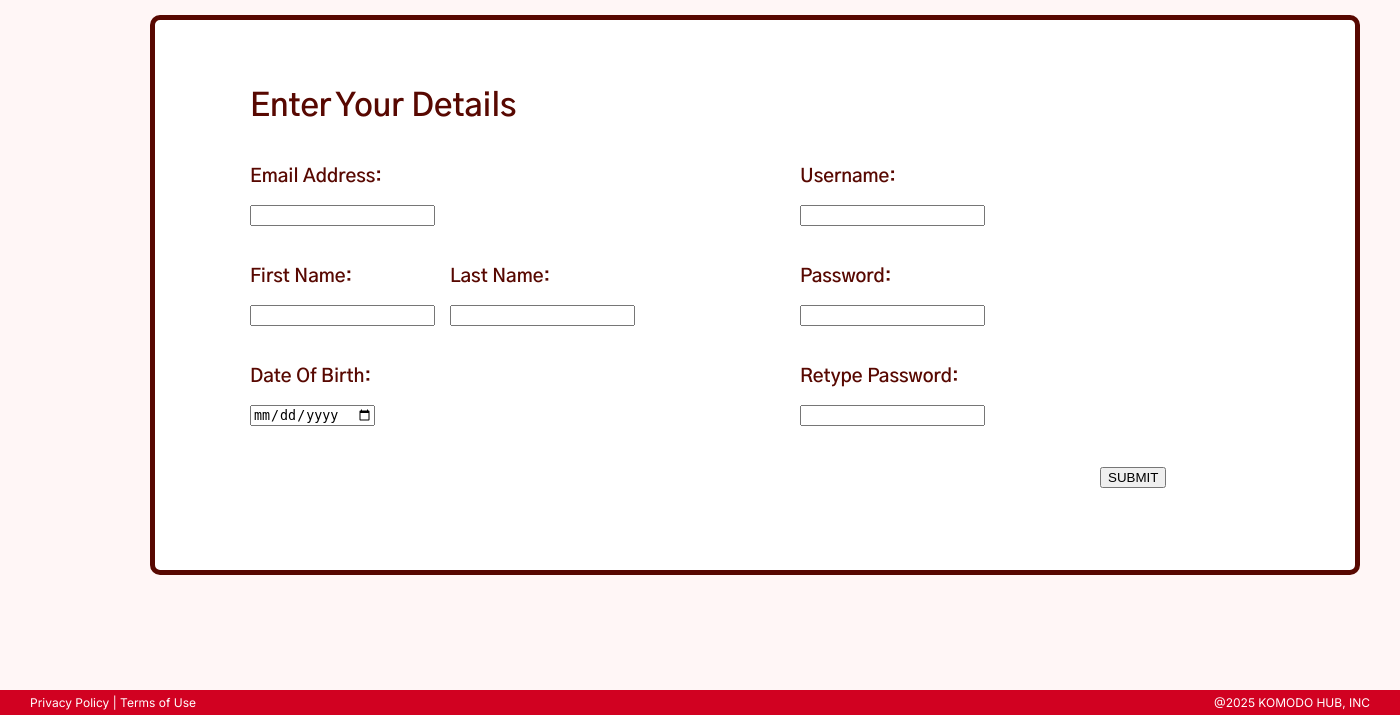
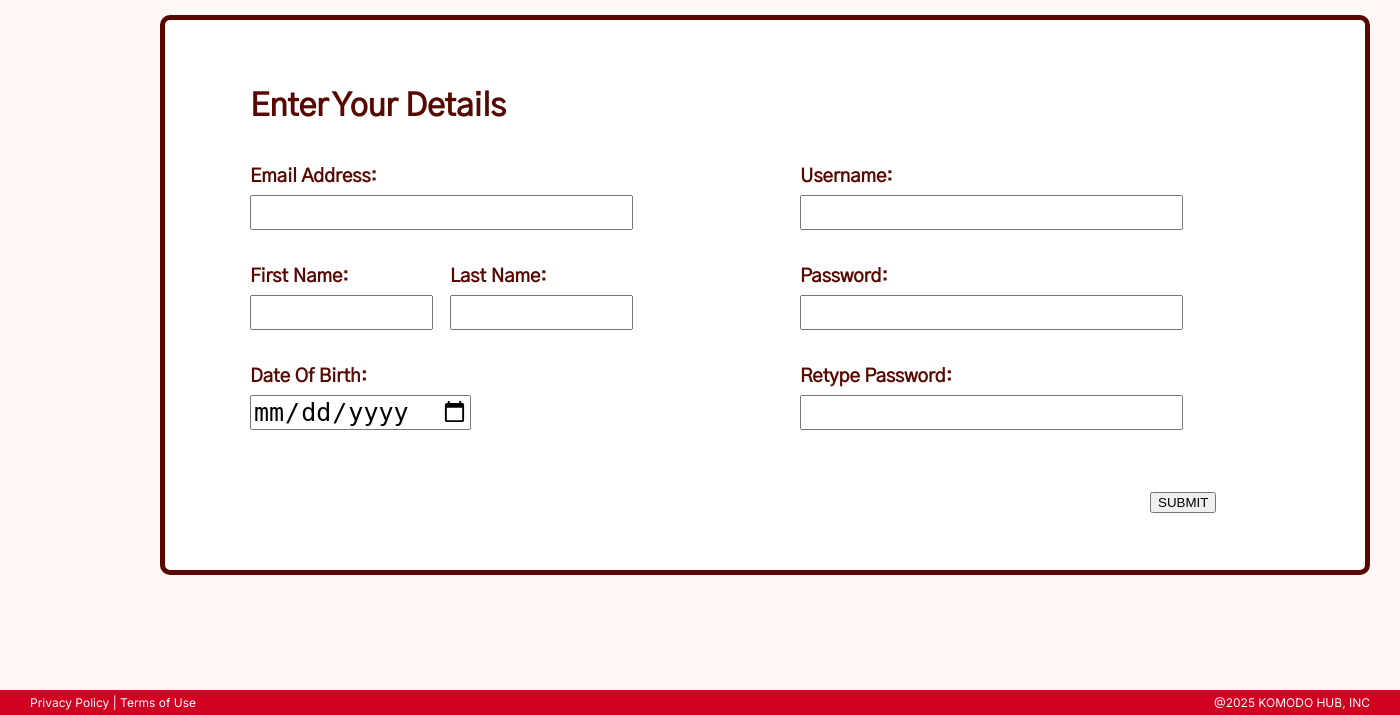
Before and after one commit to Ei-Sandi/Komodo-Hub-5005CMD, a Flask app: page /Individual/ in a window 1400 px wide. Shown: the part 85-800 px from the top of the page. Run offline with Flask 3, Linux system fonts and the light colour scheme; some web fonts are replaced.

Commit message:
Looks better??

```diff
--- a/KOMODO HUB/static/Registration.css
+++ b/KOMODO HUB/static/Registration.css
@@ -5,23 +5,18 @@
     width: 1200px;
     background-color: white;
 
-    position: fixed;
+    position: absolute;
     top: 100px;
-    left: 150px;
+    left: 160px;
 }
-.gothic-a1-semibold {
+
+/* Registration Page */
+.TEXT{
     color: rgb(88, 8, 1);
-    font-family: "Gothic A1", serif;
-    font-weight: 600;
-    font-style: normal;
 }
-.inter {
+.TX{
     color: white;
-    font-family: "Inter", serif;
-    font-optical-sizing: auto;
-    font-weight: 400;
-    font-style: normal;
-  }
+}
 #RegBox1 {
     height: 50px;
     width: auto;
@@ -49,29 +44,32 @@
     top: 400px;
     left: 250px;
 }
-#Organisation {
+#OrgBox{
     border: 50px solid rgb(166, 10, 10);
     border-radius: 10px;
     height: 50px;
-    width: auto;
+    width: 200px;
     background-color: rgb(166, 10, 10);
 
     position: absolute;
     top: 450px;
     left: 400px;
+    text-align: center;
 }
-#Individual {
+#IndBox{
     border: 50px solid rgb(166, 10, 10);
     border-radius: 10px;
     height: 50px;
-    width: auto;
+    width: 200px;
     background-color: rgb(166, 10, 10);
     position: absolute;
     top: 450px;
-    left: 850px;
+    left: 800px;
+    text-align: center;
 }
 
-#IndBox1{
+/* Individual Page */
+#TitleText{
     background-color: white;
     height: auto;
     width: auto;
@@ -82,10 +80,10 @@
 }
 #Submit{
     position: absolute;
-    top: 525px;
-    left: 1100px;
+    top: 550px;
+    left: 1150px;
 }
-#EA{
+#EmailText{
     height: auto;
     width: auto;
 
@@ -94,11 +92,13 @@
     left: 250px;
 }
 #Email{
+    width: 375px;
+    font-size: 25px;
     position: absolute;
-    top: 290px;
+    top: 280px;
     left: 250px;
 }
-#FN{
+#FirstText{
     height: auto;
     width: auto;
 
@@ -107,11 +107,13 @@
     left: 250px;
 }
 #First{
+    width: 175px;
+    font-size: 25px;
     position: absolute;
-    top: 390px;
+    top: 380px;
     left: 250px;
 }
-#LN{
+#LastText{
     height: auto;
     width: auto;
 
@@ -120,8 +122,10 @@
     left: 450px;
 }
 #Last{
+    width: 175px;
+    font-size: 25px;
     position: absolute;
-    top: 390px;
+    top: 380px;
     left: 450px;
 }
 #DOB{
@@ -133,11 +137,12 @@
     left: 250px;
 }
 #Date{
+    font-size: 25px;
     position: absolute;
-    top: 490px;
+    top: 480px;
     left: 250px;
 }
-#UN{
+#UserText{
     height: auto;
     width: auto;
 
@@ -146,11 +151,13 @@
     left: 800px;
 }
 #User{
+    width: 375px;
+    font-size: 25px;
     position: absolute;
-    top: 290px;
+    top: 280px;
     left: 800px;
 }
-#PW{
+#PassText{
     height: auto;
     width: auto;
 
@@ -159,11 +166,13 @@
     left: 800px;
 }
 #Pass{
+    width: 375px;
+    font-size: 25px;
     position: absolute;
-    top: 390px;
+    top: 380px;
     left: 800px;
 }
-#RPW{
+#RePassText{
     height: auto;
     width: auto;
 
@@ -172,12 +181,15 @@
     left: 800px;
 }
 #RePass{
+    width: 375px;
+    font-size: 25px;
     position: absolute;
-    top: 490px;
+    top: 480px;
     left: 800px;
 }
 
-#OrgBox{
+/* Organisation Page */
+#ForOrg{
     background-color: white;
     height: auto;
     width: auto;
--- a/KOMODO HUB/templates/RegInd.html
+++ b/KOMODO HUB/templates/RegInd.html
@@ -3,28 +3,26 @@
 {% block head %}
     <link rel="preconnect" href="https://fonts.googleapis.com">
     <link rel="preconnect" href="https://fonts.gstatic.com" crossorigin>
-    <link href="https://fonts.googleapis.com/css2?family=Gothic+A1:wght@600&display=swap" rel="stylesheet">
     <link rel="stylesheet" href="{{ url_for('static', filename='/Registration.css') }}">
-    <link href="https://fonts.googleapis.com/css2?family=Inter:opsz@14..32&display=swap" rel="stylesheet">
     <title>Registration - Individual</title>
 {% endblock %}
 
 {% block body%}
 <div id="BigBox"></div>
-<div id= "IndBox1"><h1 class="gothic-a1-semibold">Enter Your Details</h1></div>
+<div id= "TitleText"><h1 class="TEXT">Enter Your Details</h1></div>
 
 
-<h3 class="gothic-a1-semibold">
-    <div id="EA">Email Address:</div>
-    <div id="FN">First Name:</div>
-    <div id="LN">Last Name:</div>
+<h3 class="TEXT">
+    <div id="EmailText">Email Address:</div>
+    <div id="FirstText">First Name:</div>
+    <div id="LastText">Last Name:</div>
     <div id="DOB">Date Of Birth:</div>
-    <div id="UN">Username:</div>
-    <div id="PW">Password:</div>
-    <div id="RPW">Retype Password:</div>
+    <div id="UserText">Username:</div>
+    <div id="PassText">Password:</div>
+    <div id="RePassText">Retype Password:</div>
 </h3>
 
-<form action="/" method="POST">
+<form action="/">
     <div>
         <input type="email" id="Email" name="Email" required>
         <input type="text" id="First" name="First" required>
```
Also changed, not shown: other parts of KOMODO HUB/static/Registration.css (+18 -11 lines), KOMODO HUB/templates/RegOrg.html (+10 -12 lines), KOMODO HUB/templates/register.html (+6 -8 lines).
